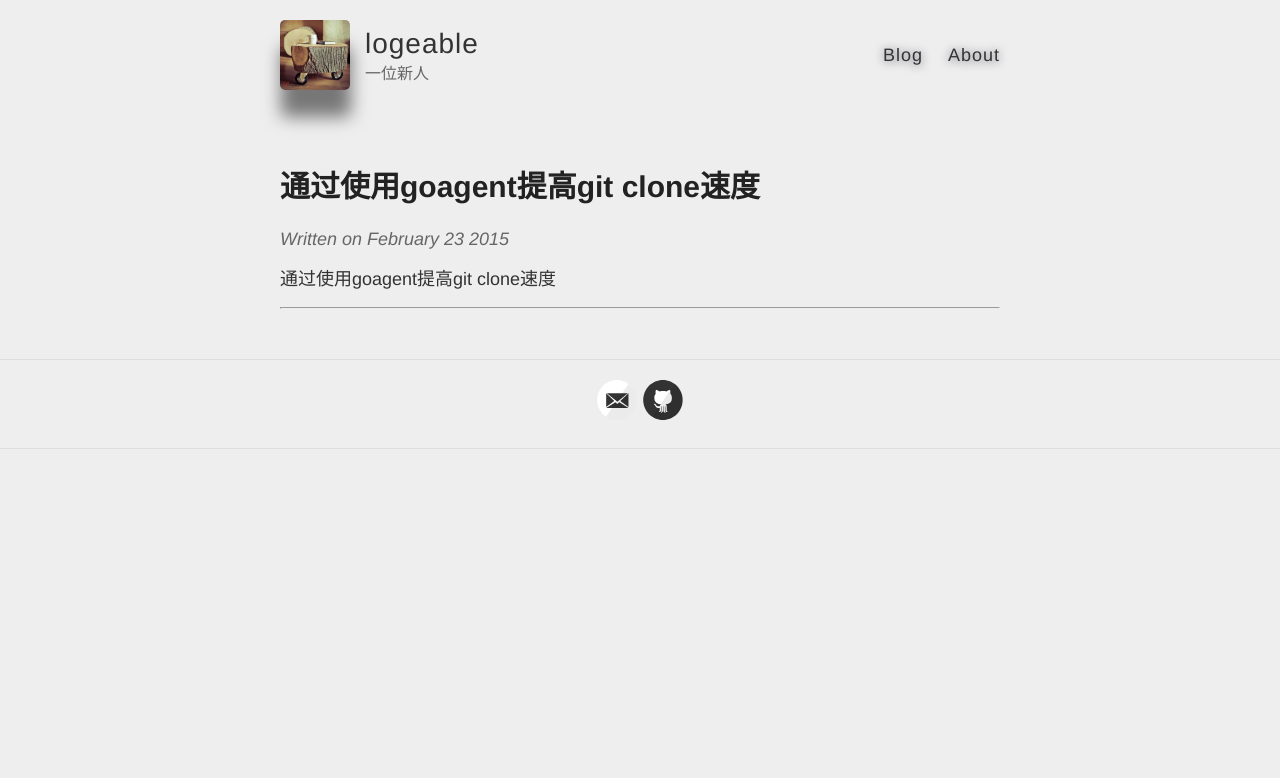
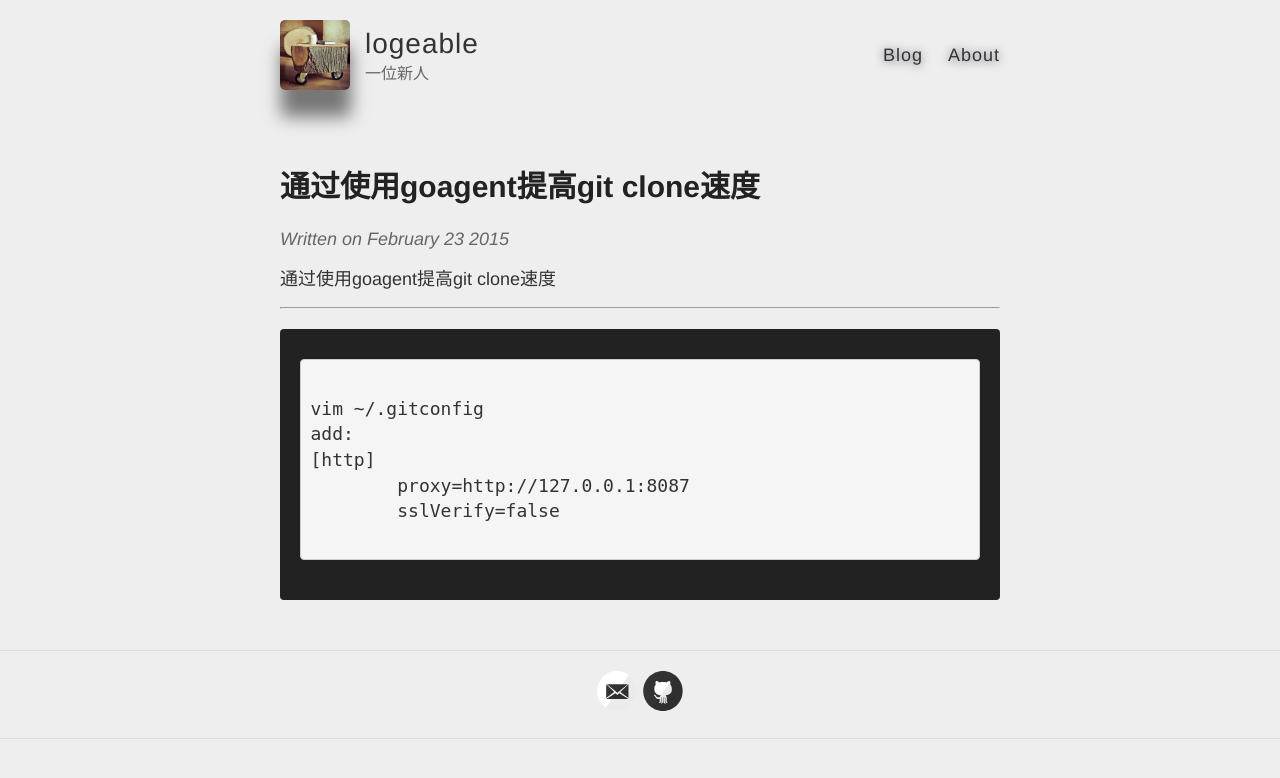
Before and after one commit to logeable/logeable.github.io, a Jekyll site: the page built from _posts/2015-02-23-通过使用goagent提高git clone速度.md, in a window 1280 px wide. Shown: the top 778 px of the page. Built offline with Jekyll 4.4.1, drawn with Linux system fonts in a browser that asks for light colours; Markdown is read by kramdown in place of the engine named in the settings.

Commit message:
修改bug

````diff
--- a/_posts/2015-02-23-通过使用goagent提高git clone速度.md
+++ b/_posts/2015-02-23-通过使用goagent提高git clone速度.md
@@ -9,3 +9,13 @@ category: [git,goagent]
 <!--break-->
 
 ---
+
+```
+
+vim ~/.gitconfig
+add:
+[http]
+	proxy=http://127.0.0.1:8087
+	sslVerify=false
+
+```
````
